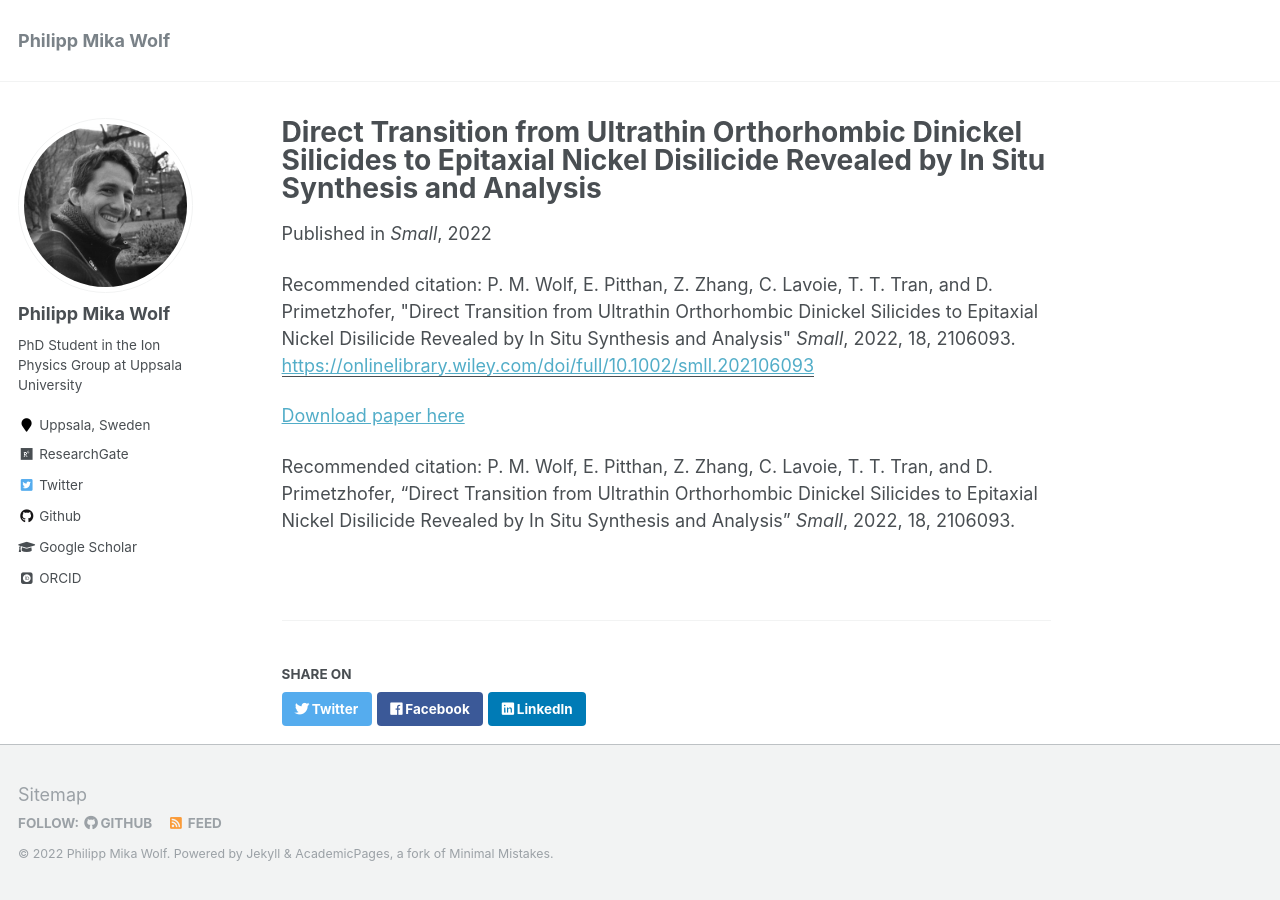
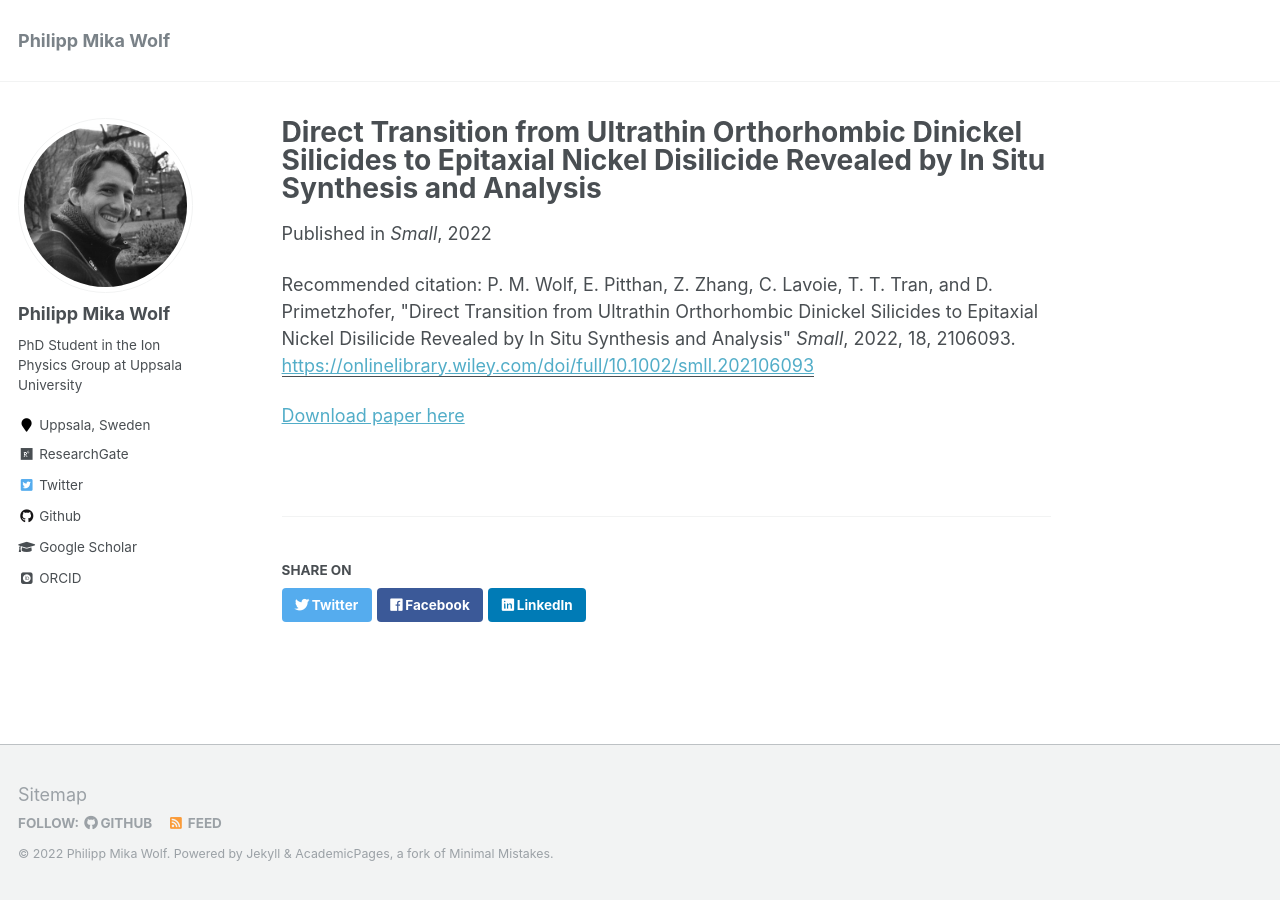
Before and after one commit to philipp-mika-wolf/philipp-mika-wolf.github.io, a Jekyll site: the page built from _publications/2022-04-23-Direct_transition_from_ultrathin_orthorhombic_dinickel_slicides_to_epitaxial_nickel_disilicide_revealed_by_in_situ_synthesis_and_analysis.md, in a window 1280 px wide. Built offline with Jekyll 4.4.1, drawn with Linux system fonts in a browser that asks for light colours; some web fonts are replaced.

Commit message:
Update 2022-04-23-Direct_transition_from_ultrathin_orthorhombic_dinickel_slicides_to_epitaxial_nickel_disilicide_revealed_by_in_situ_synthesis_and_analysis.md

```diff
--- a/_publications/2022-04-23-Direct_transition_from_ultrathin_orthorhombic_dinickel_slicides_to_epitaxial_nickel_disilicide_revealed_by_in_situ_synthesis_and_analysis.md
+++ b/_publications/2022-04-23-Direct_transition_from_ultrathin_orthorhombic_dinickel_slicides_to_epitaxial_nickel_disilicide_revealed_by_in_situ_synthesis_and_analysis.md
@@ -13,7 +13,3 @@ Synthesis and Analysis" <i>Small</i>, 2022, 18, 2106093.'
 
 
 [Download paper here](https://onlinelibrary.wiley.com/doi/epdf/10.1002/smll.202106093)
-
-Recommended citation: P. M. Wolf, E. Pitthan, Z. Zhang, C. Lavoie, T. T. Tran, and D. Primetzhofer, "Direct Transition
-from Ultrathin Orthorhombic Dinickel Silicides to Epitaxial Nickel Disilicide Revealed by In Situ
-Synthesis and Analysis" <i>Small</i>, 2022, 18, 2106093.
```
